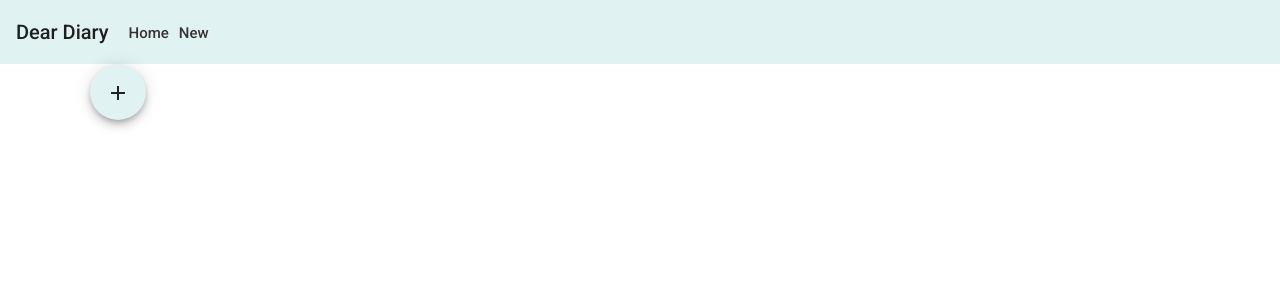
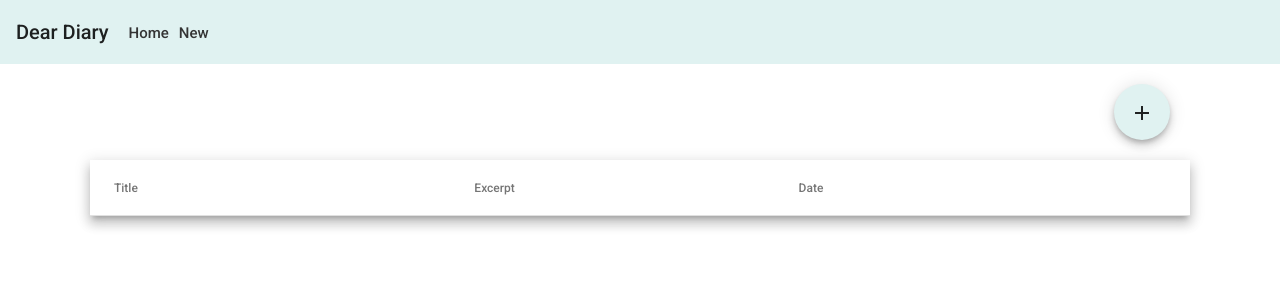
Before and after one commit to taylorhutchison/DearDiary, an Angular app in the folder deardiary/: page /home in a window 1280 px wide. Shown: the top 300 px of the page. Built offline with nearby package versions, Linux system fonts and the light colour scheme.

Commit message:
Organize home component and add entry list table.

```diff
--- /dev/null
+++ b/deardiary/projects/diaryapp/src/app/modules/home/components/entry-list/entry-list.component.html
@@ -0,0 +1,26 @@
+<table mat-table [dataSource]="entries" class="mat-elevation-z8">
+
+    <!--- Note that these columns can be defined in any order.
+        The actual rendered columns are set as a property on the row definition" -->
+
+    <!-- Position Column -->
+    <ng-container matColumnDef="title">
+        <th mat-header-cell *matHeaderCellDef>Title</th>
+        <td mat-cell *matCellDef="let entry"> {{entry.title}} </td>
+    </ng-container>
+
+    <!-- Name Column -->
+    <ng-container matColumnDef="excerpt">
+        <th mat-header-cell *matHeaderCellDef>Excerpt</th>
+        <td mat-cell *matCellDef="let entry"> {{entry.excerpt}} </td>
+    </ng-container>
+
+    <!-- Weight Column -->
+    <ng-container matColumnDef="dateCreated">
+        <th mat-header-cell *matHeaderCellDef>Date</th>
+        <td mat-cell *matCellDef="let entry"> {{entry.dateCreated}} </td>
+    </ng-container>
+
+    <tr mat-header-row *matHeaderRowDef="displayedColumns"></tr>
+    <tr mat-row *matRowDef="let row; columns: displayedColumns;"></tr>
+</table>
--- /dev/null
+++ b/deardiary/projects/diaryapp/src/app/modules/home/components/entry-list/entry-list.component.scss
@@ -0,0 +1,3 @@
+table {
+    width: 100%;
+}
--- /dev/null
+++ b/deardiary/projects/diaryapp/src/app/modules/home/components/entry-list/entry-list.component.ts
@@ -0,0 +1,20 @@
+import { Component, Input, OnInit } from '@angular/core';
+
+@Component({
+  selector: 'app-entry-list',
+  templateUrl: './entry-list.component.html',
+  styleUrls: ['./entry-list.component.scss']
+})
+export class EntryListComponent implements OnInit {
+
+  @Input()
+  entries: any[] = [];
+
+  constructor() { }
+
+  displayedColumns: string[] = ['title', 'excerpt', 'dateCreated'];
+
+  ngOnInit(): void {
+  }
+
+}
--- a/deardiary/projects/diaryapp/src/app/modules/home/components/home/home.component.html
+++ b/deardiary/projects/diaryapp/src/app/modules/home/components/home/home.component.html
@@ -1,3 +1,8 @@
-<button color="primary" mat-fab routerLink="/new" aria-label="Add diary entry">
-    <mat-icon>add</mat-icon>
-</button>
+<div class="addnewentry">
+    <button color="primary" matTooltip="Add new entry" matTooltipPosition="before" mat-fab routerLink="/new"
+        aria-label="Add diary entry">
+        <mat-icon>add</mat-icon>
+    </button>
+</div>
+
+<app-entry-list [entries]="entries"></app-entry-list>
--- a/deardiary/projects/diaryapp/src/app/modules/home/components/home/home.component.scss
+++ b/deardiary/projects/diaryapp/src/app/modules/home/components/home/home.component.scss
@@ -0,0 +1,9 @@
+.addnewentry {
+    align-items: center;
+    display: flex;
+    justify-content: flex-end;
+    padding: 20px;
+    .label {
+        margin: 0 10px;
+    }
+}
--- a/deardiary/projects/diaryapp/src/app/modules/home/components/home/home.component.ts
+++ b/deardiary/projects/diaryapp/src/app/modules/home/components/home/home.component.ts
@@ -9,6 +9,8 @@ export class HomeComponent implements OnInit {
 
   constructor() { }
 
+  entries = [];
+
   ngOnInit(): void {
   }
 
```
Also changed, not shown: deardiary/projects/diaryapp/src/app/modules/home/home.module.ts (+5 -2 lines), 1 other file (tests, documents, lock files or other folders).
